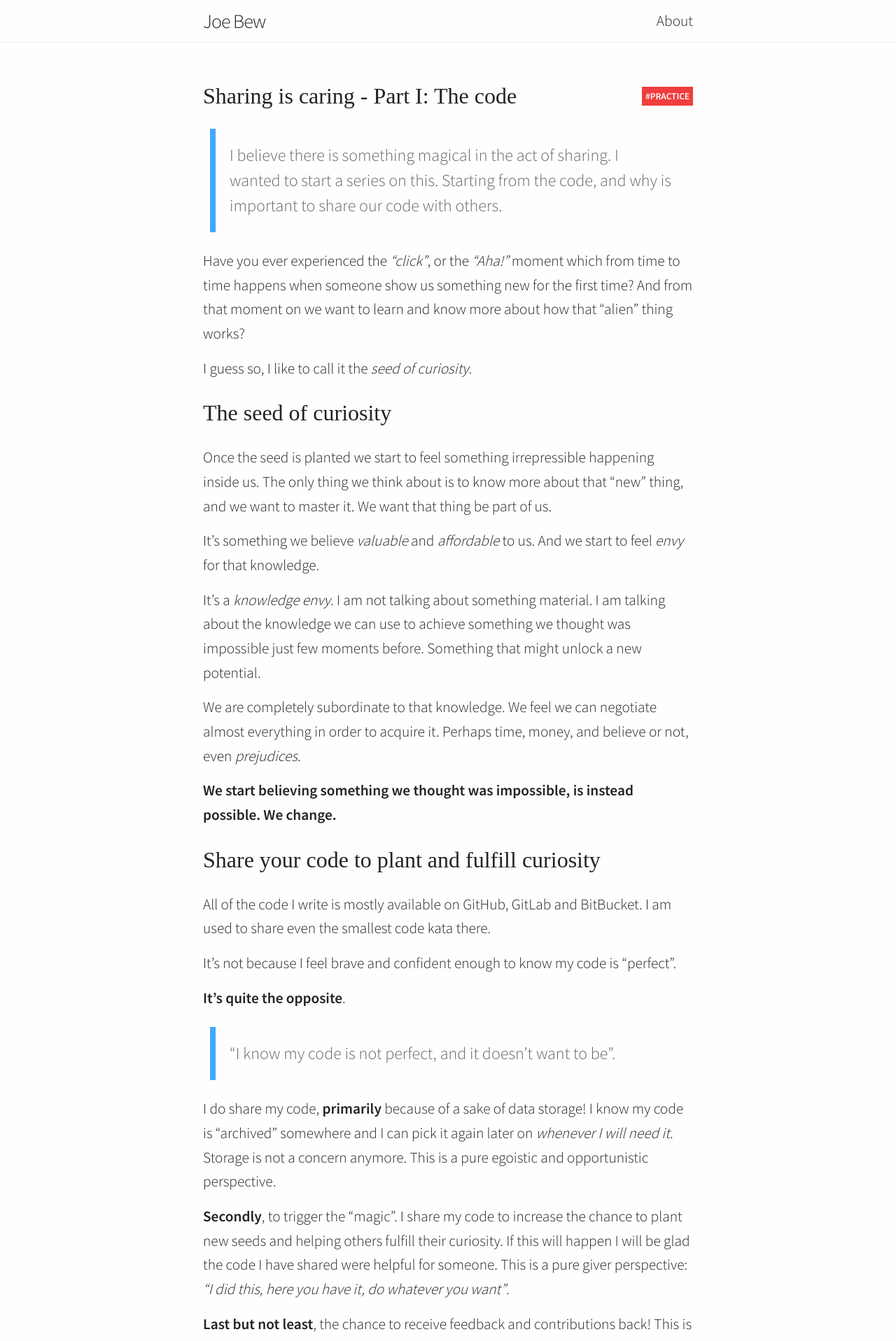
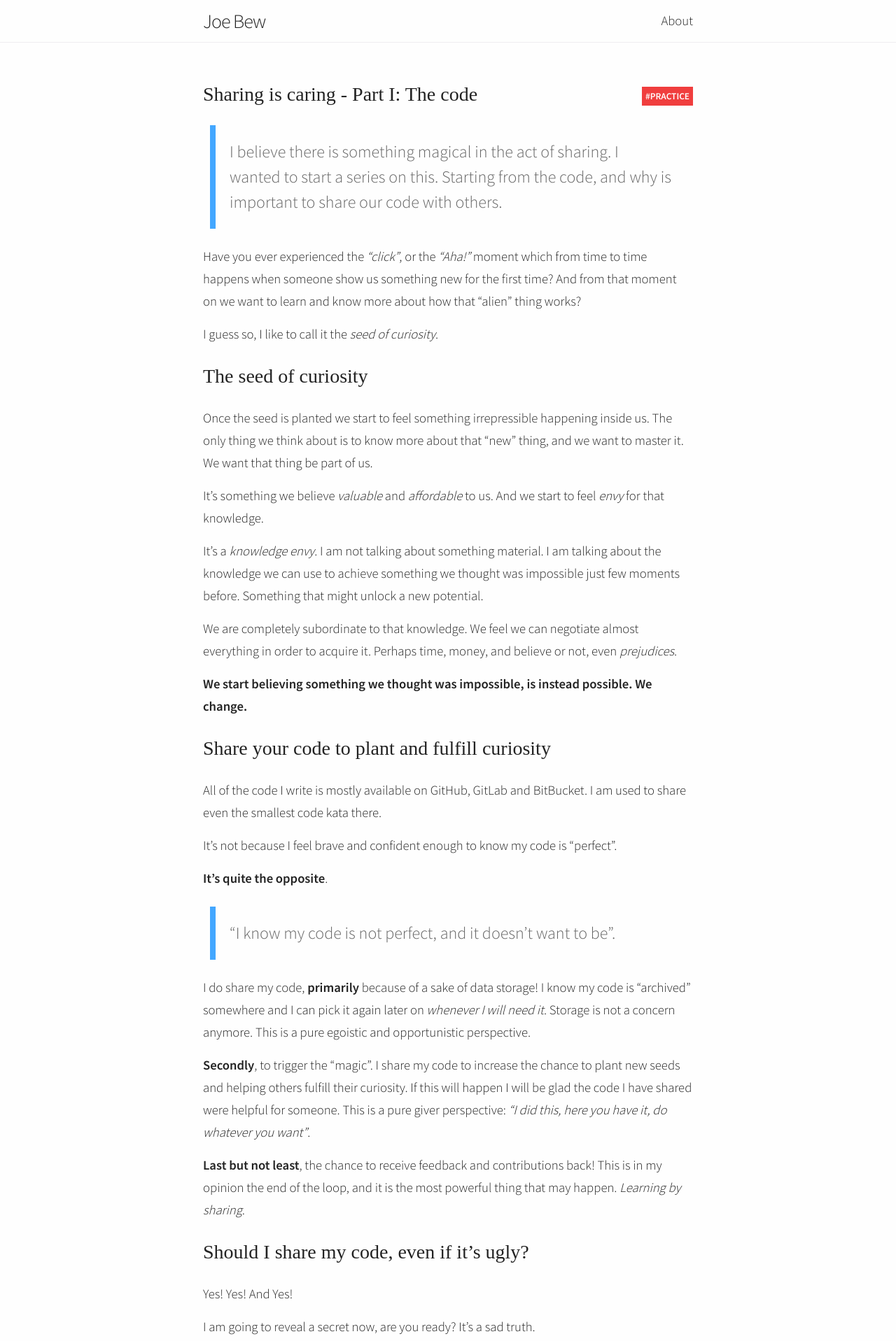
Before and after one commit to joebew42/joebew42.github.io, a Jekyll site: the page built from _posts/2020-05-05-sharing-is-caring.markdown, in a window 1280 px wide. Shown: the top 1917 px of the page at 70% size. Built offline with Jekyll 4.4.1, drawn with Linux system fonts in a browser that asks for light colours; some web fonts are replaced.

Commit message:
Reduce line-height and font size

```diff
--- a/css/main.scss
+++ b/css/main.scss
@@ -8,9 +8,9 @@
 // Our variables
 $base-font-family: 'Source Sans Pro', sans-serif;
 $base-font-weight: 300;
-$base-font-size: 16pt;
+$base-font-size: 14pt;
 $base-small-font-size: 10pt;
-$base-line-height: 26pt;
+$base-line-height: 24pt;
 
 $base-heading-font-family: 'Source Serif Pro', serif;;
 $base-heading-font-weight: 400;
```
